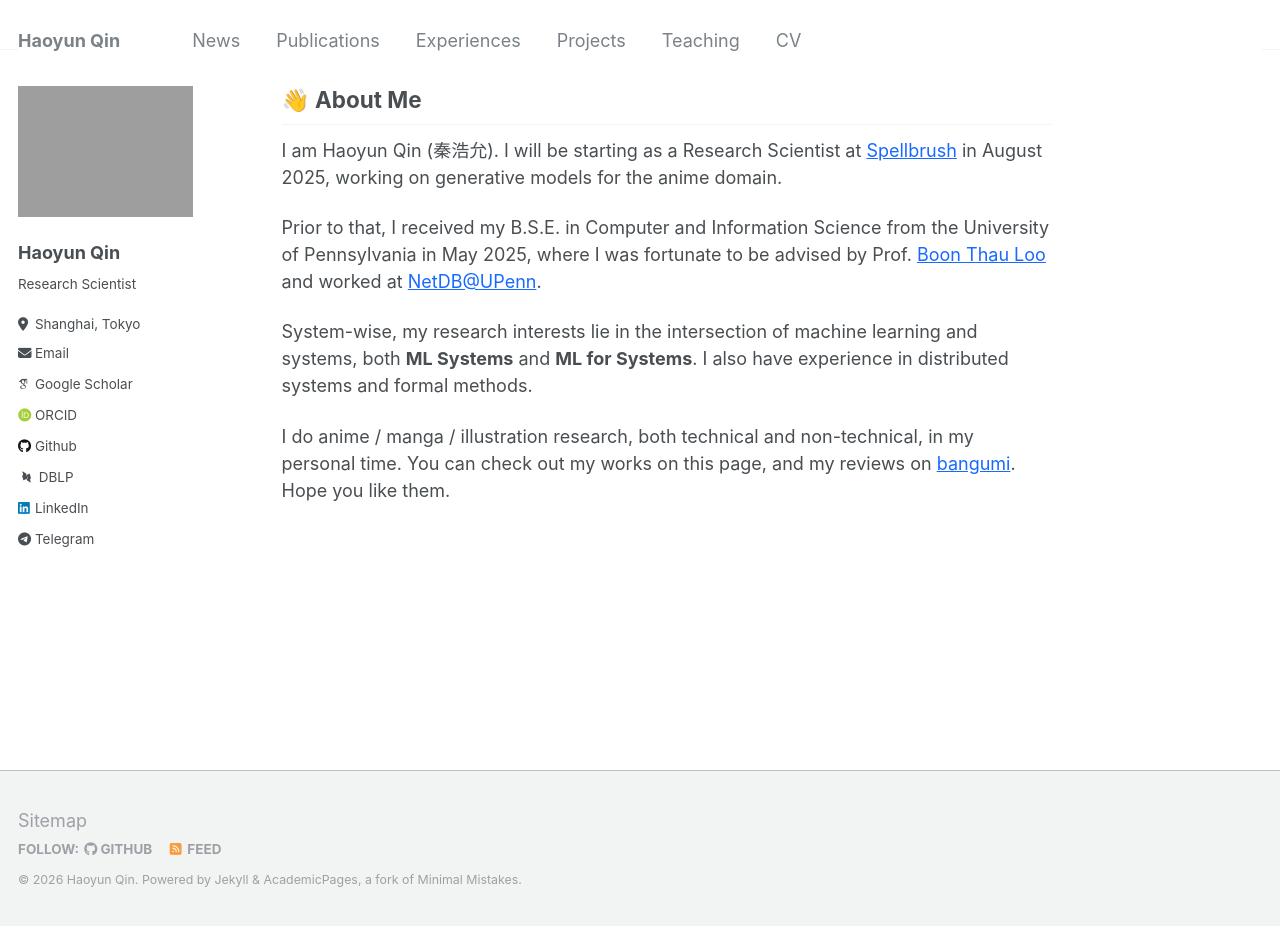
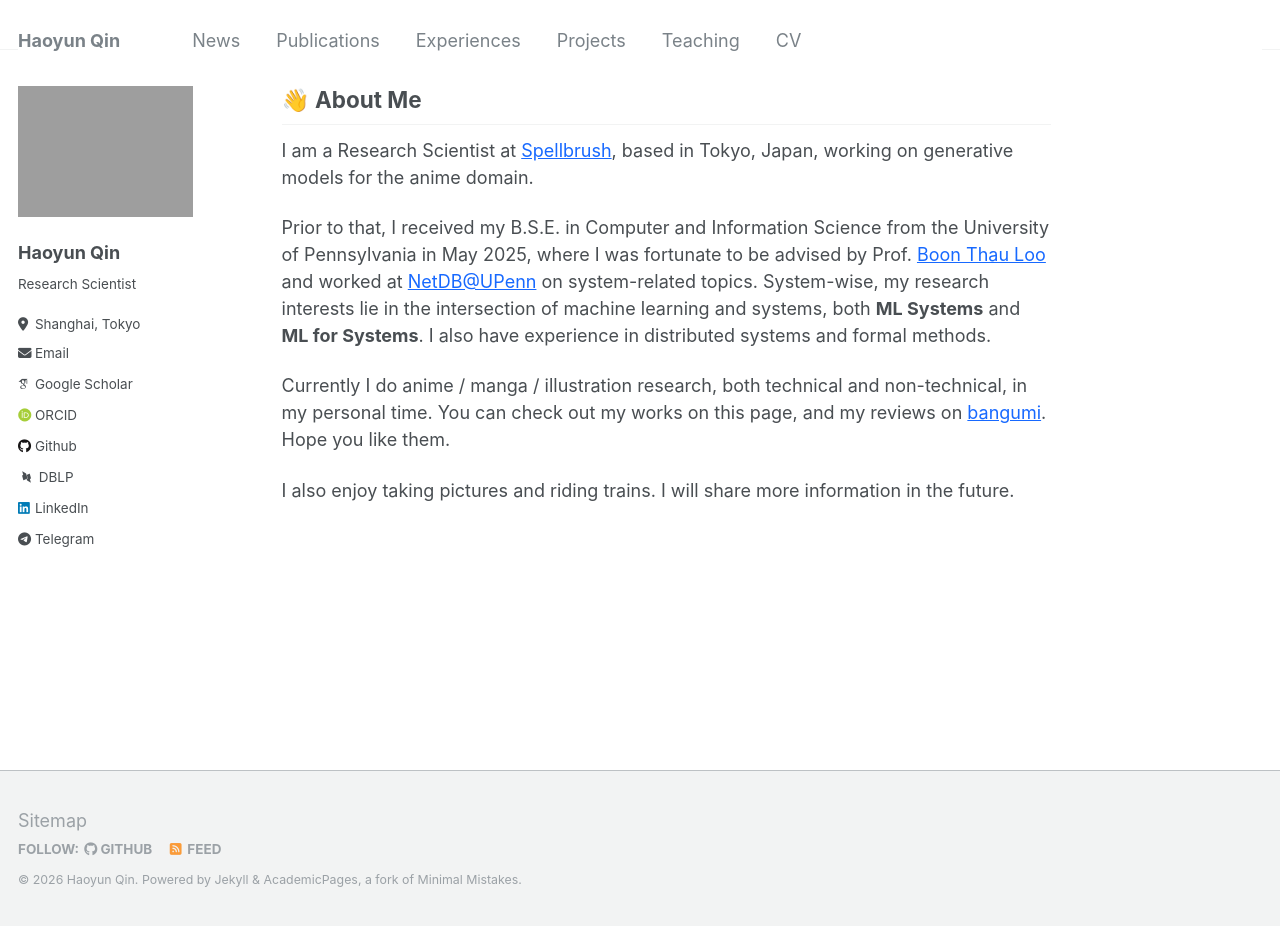
Before and after one commit to JeffersonQin/academic, a Jekyll site: the page built from _pages/includes/intro.md, in a window 1280 px wide and 926 px high. Built offline with Jekyll 4.4.1, drawn with Linux system fonts in a browser that asks for light colours; some web fonts are replaced; our own code applies the rules of GitHub Pages for plain Markdown files.

Commit message:
feat: revise statement

```diff
--- a/_pages/includes/intro.md
+++ b/_pages/includes/intro.md
@@ -1,9 +1,9 @@
 <h2 class="page__title-intro">👋 About Me</h2>
 
-I am Haoyun Qin (秦浩允). I will be starting as a Research Scientist at [Spellbrush](https://spellbrush.com) in August 2025, working on generative models for the anime domain.
+I am a Research Scientist at [Spellbrush](https://spellbrush.com), based in Tokyo, Japan, working on generative models for the anime domain.
 
-Prior to that, I received my B.S.E. in Computer and Information Science from the University of Pennsylvania in May 2025, where I was fortunate to be advised by Prof. [Boon Thau Loo](https://boonloo.cis.upenn.edu/) and worked at [NetDB@UPenn](https://netdb.cis.upenn.edu/).
+Prior to that, I received my B.S.E. in Computer and Information Science from the University of Pennsylvania in May 2025, where I was fortunate to be advised by Prof. [Boon Thau Loo](https://boonloo.cis.upenn.edu/) and worked at [NetDB@UPenn](https://netdb.cis.upenn.edu/) on system-related topics. System-wise, my research interests lie in the intersection of machine learning and systems, both **ML Systems** and **ML for Systems**. I also have experience in distributed systems and formal methods.
 
-System-wise, my research interests lie in the intersection of machine learning and systems, both **ML Systems** and **ML for Systems**. I also have experience in distributed systems and formal methods.
+Currently I do anime / manga / illustration research, both technical and non-technical, in my personal time. You can check out my works on this page, and my reviews on [bangumi](https://bgm.tv/user/gyrojeff). Hope you like them.
 
-I do anime / manga / illustration research, both technical and non-technical, in my personal time. You can check out my works on this page, and my reviews on [bangumi](https://bgm.tv/user/gyrojeff). Hope you like them.
+I also enjoy taking pictures and riding trains. I will share more information in the future.
```
